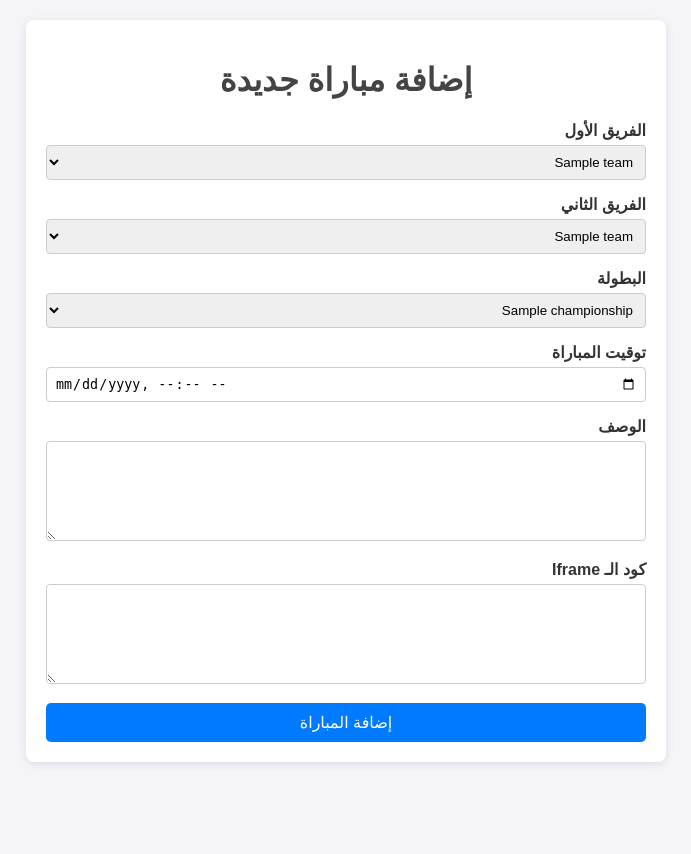
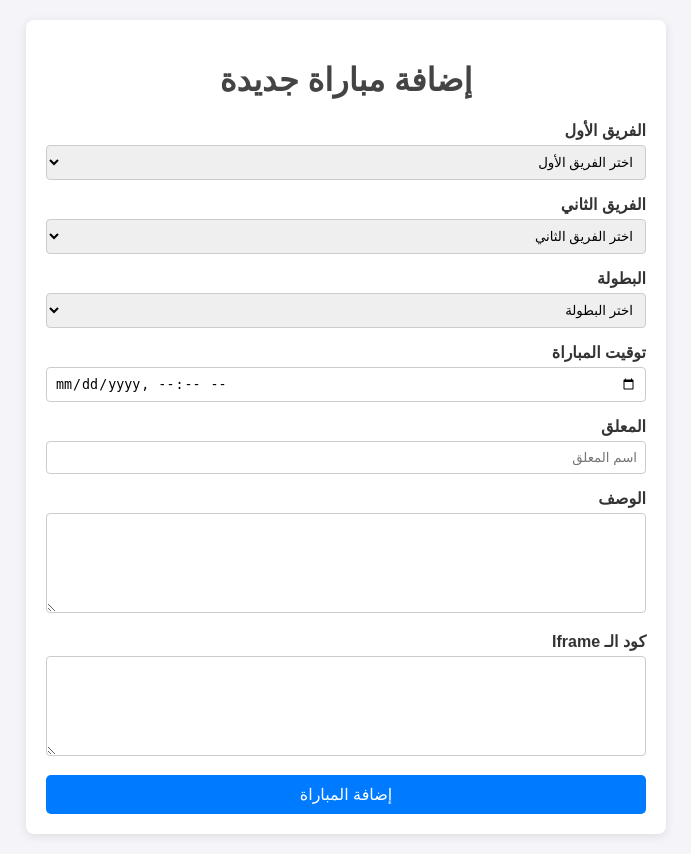
Before and after one commit to Omarelhaq-fi/kora-tv, a Flask app: template templates/add_match.html in a window 1280 px wide. Shown: the whole page, without its empty margins (294-985 px from the left). Before the commit the page ends 764 px from the top, so only its background shows below. Run offline with Flask 3, Linux system fonts and the light colour scheme; the template is opened without the code that fills it: most values are stand-ins (such as "Sample title", 1, 10 or a date in 2020).

Commit message:
Update add_match.html

```diff
--- a/templates/add_match.html
+++ b/templates/add_match.html
@@ -13,7 +13,6 @@
         input, select, textarea { width: 100%; padding: 8px; border: 1px solid #ccc; border-radius: 4px; box-sizing: border-box; }
         textarea { resize: vertical; min-height: 100px; }
         .submit-btn { width: 100%; background-color: #007bff; color: white; padding: 10px; border: none; border-radius: 5px; cursor: pointer; font-size: 16px; }
-        .submit-btn:hover { background-color: #0056b3; }
     </style>
 </head>
 <body>
@@ -23,6 +22,7 @@
             <div class="form-group">
                 <label for="team1_id">الفريق الأول</label>
                 <select name="team1_id" id="team1_id" required>
+                    <option value="">اختر الفريق الأول</option>
                     {% for team in teams %}
                     <option value="{{ team.id }}">{{ team.name }}</option>
                     {% endfor %}
@@ -31,6 +31,7 @@
             <div class="form-group">
                 <label for="team2_id">الفريق الثاني</label>
                 <select name="team2_id" id="team2_id" required>
+                    <option value="">اختر الفريق الثاني</option>
                     {% for team in teams %}
                     <option value="{{ team.id }}">{{ team.name }}</option>
                     {% endfor %}
@@ -39,6 +40,7 @@
             <div class="form-group">
                 <label for="championship_id">البطولة</label>
                 <select name="championship_id" id="championship_id" required>
+                    <option value="">اختر البطولة</option>
                     {% for championship in championships %}
                     <option value="{{ championship.id }}">{{ championship.name }}</option>
                     {% endfor %}
@@ -47,6 +49,10 @@
             <div class="form-group">
                 <label for="match_time">توقيت المباراة</label>
                 <input type="datetime-local" id="match_time" name="match_time" required>
+            </div>
+            <div class="form-group">
+                <label for="commentator">المعلق</label>
+                <input type="text" id="commentator" name="commentator" placeholder="اسم المعلق" required>
             </div>
             <div class="form-group">
                 <label for="description">الوصف</label>
```
